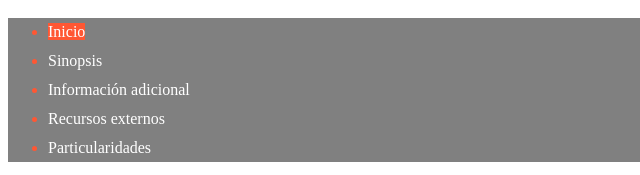
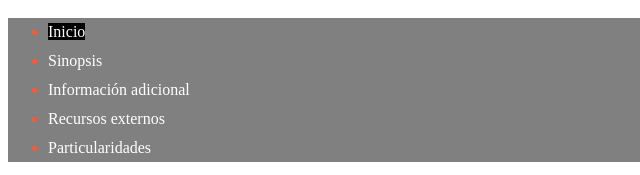
Before and after one commit to uo67609/uo67609.github.io, a plain HTML site: page index.html in a window 1280 px wide. In both pictures the pointer is over the link "Inicio". Shown: the part 282-457 px from the top of the page, 0-640 px from the left. Drawn offline with Linux system fonts and the light colour scheme.

Commit message:
problemas de accesibilidad con los colores de las css y los enlaces del menu de navegacion

```diff
--- a/practica1/estilo.css
+++ b/practica1/estilo.css
@@ -59,7 +59,7 @@ nav a{
 /*(0,1,2)*/
 nav a:hover{
   font: large;
-  background-color: #FF5733;
+  background-color: black;
   color:white;
 }
 /*(0,0,1)*/
```
